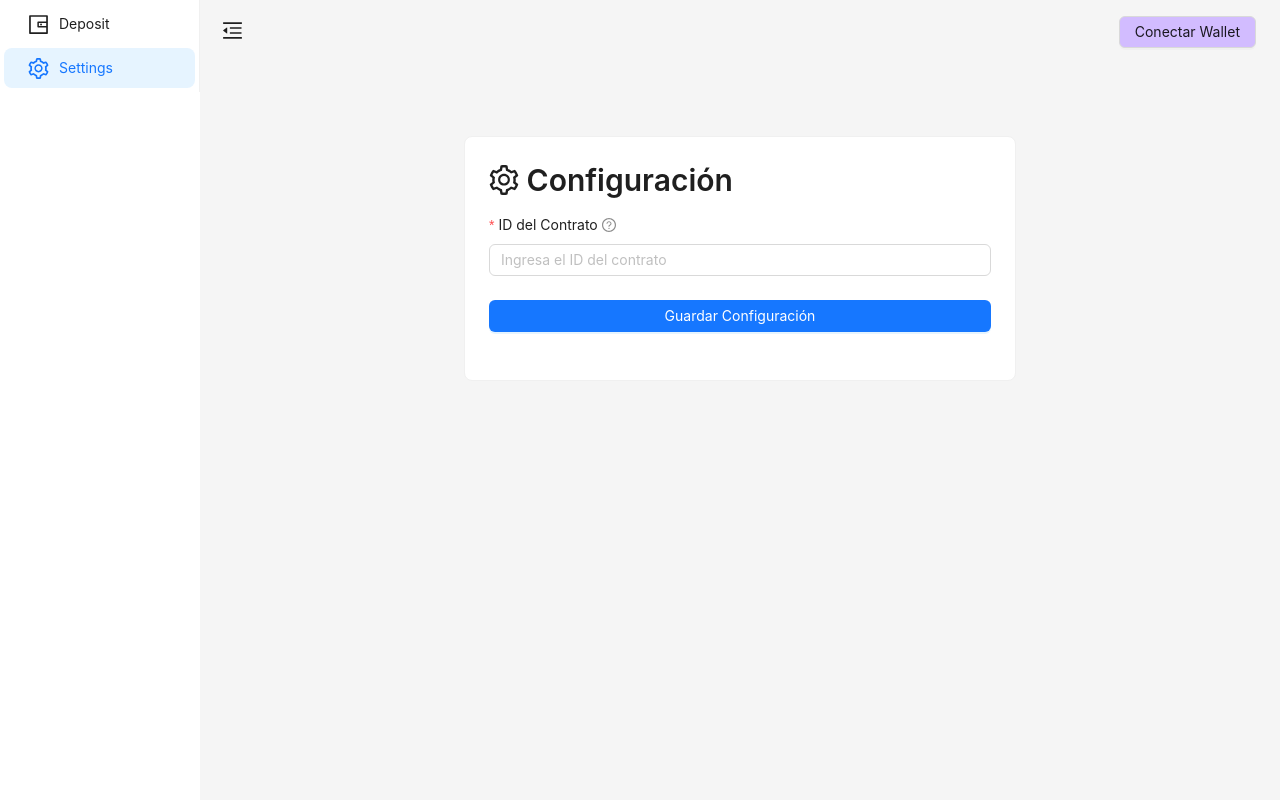
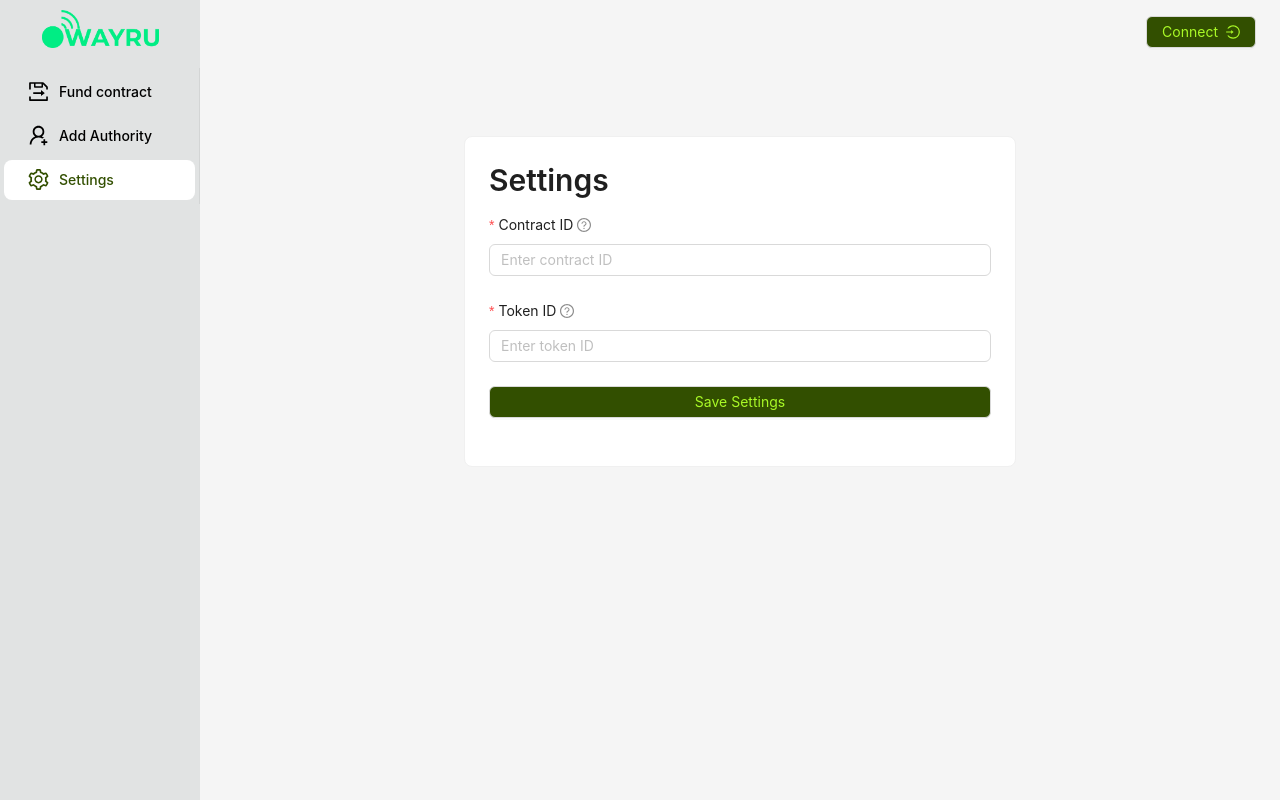
Before and after one commit to Wayru-Network/solana-contract-admin-web, a React (Vite) app: page / in a window 1280 px wide. Both pictures are taken after a click on the item "Settings". Built offline with nearby package versions, Linux system fonts and the light colour scheme.

Commit message:
I changed theme styles

```diff
--- a/src/App.tsx
+++ b/src/App.tsx
@@ -1,18 +1,39 @@
 import { PhantomProvider } from "./context/PhantomContext";
 import { NavigationProvider } from "./context/NavigationContext";
 import LayoutComponent from "./components/Layout/Layout";
+import { ConfigProvider } from "antd";
+import { theme as appTheme } from "./styles/theme";
 import "antd/dist/reset.css";
-import { ConfigProvider } from 'antd';
+import "./styles/global.css";
 
 function AppContent() {
-  return (
-    <LayoutComponent />
-  );
+  return <LayoutComponent />;
 }
 
 function App() {
   return (
-    <ConfigProvider>
+    <ConfigProvider
+      theme={{
+        components: {
+          Menu: {
+            itemActiveBg: appTheme.palette.common.white,
+            itemBg: appTheme.palette.wayru.secondary,
+            itemColor: appTheme.palette.common.black,
+            itemSelectedBg: appTheme.palette.common.white,
+            itemSelectedColor: appTheme.palette.wayru.secondaryContainer,
+            colorBgContainer: appTheme.palette.wayru.inverseSurface,
+            fontSize: 14,
+          },
+          Button: {
+            colorPrimary: appTheme.palette.wayru.secondaryContainer,
+            colorPrimaryHover: appTheme.palette.wayru.secondaryContainer,
+            colorPrimaryActive: appTheme.palette.wayru.secondaryContainer,
+            primaryColor: appTheme.palette.wayru.onSecondaryContainer,
+            fontSize: 14,
+          },
+        },
+      }}
+    >
       <PhantomProvider>
         <NavigationProvider>
           <AppContent />
--- a/src/components/Header/Header.tsx
+++ b/src/components/Header/Header.tsx
@@ -1,16 +1,10 @@
-import { MenuUnfoldOutlined, MenuFoldOutlined } from "@ant-design/icons";
-import { Button } from "antd";
 import { Header } from "antd/es/layout/layout";
 import { theme as appTheme } from "../../styles/theme";
 import { usePhantom } from "../../hooks/usePhantom";
+import { LoginOutlined, LogoutOutlined } from "@ant-design/icons";
+import Button from "../UI/Button";
 
-export const HeaderComponent = ({
-  collapsed,
-  setCollapsed,
-}: {
-  collapsed: boolean;
-  setCollapsed: (collapsed: boolean) => void;
-}) => {
+export const HeaderComponent = () => {
   const { connect, publicKey, disconnect } = usePhantom();
 
   return (
@@ -23,32 +17,7 @@ export const HeaderComponent = ({
         backgroundColor: "transparent",
       }}
     >
-      { <Button
-        type="text"
-        icon={
-          collapsed ? (
-            // Show "unfold" icon when sidebar is collapsed | Mostrar ícono "desplegar" cuando la barra lateral está colapsada
-            <MenuUnfoldOutlined
-              style={{
-                fontSize: appTheme.iconSize.medium,
-              }}
-            />
-          ) : (
-            // Show "fold" icon when sidebar is expanded | Mostrar ícono "plegar" cuando la barra lateral está expandida
-            <MenuFoldOutlined
-              style={{
-                fontSize: appTheme.iconSize.medium,
-              }}
-            />
-          )
-        }
-        onClick={() => setCollapsed(!collapsed)}
-        style={{
-          fontSize: "16px",
-          width: 64,
-          height: 64,
-        }}
-      />}
+      {<div />}
       <div
         style={{
           marginRight: "24px",
@@ -58,19 +27,38 @@ export const HeaderComponent = ({
         }}
       >
         {publicKey && (
-          <span style={{ color: appTheme.palette.wayru.onSurface }}>
-            Wallet: {publicKey.toString().slice(0, 4)}...
-            {publicKey.toString().slice(-4)}
-          </span>
+          <>
+            <span
+              style={{
+                color: appTheme.palette.wayru.surface,
+                fontWeight: "400",
+              }}
+            >
+              Wallet:
+            </span>
+            <span
+              style={{
+                color: appTheme.palette.wayru.onTertiaryFixed,
+                fontWeight: "400",
+              }}
+            >
+              {publicKey.toString().slice(0, 6)}...
+              {publicKey.toString().slice(-6)}
+            </span>
+          </>
         )}
         <Button
           type="default"
+          iconPosition="end"
+          icon={publicKey ? <LogoutOutlined /> : <LoginOutlined />}
           onClick={() => (publicKey ? disconnect() : connect())}
           style={{
-            background: appTheme.palette.wayru.primary,
+            background: appTheme.palette.wayru.secondaryContainer,
+            fontSize: "14px",
+            color: appTheme.palette.wayru.onSecondaryContainer,
           }}
         >
-          {publicKey ? "Desconectar" : "Conectar Wallet"}
+          {publicKey ? "Disconnect" : "Connect"}
         </Button>
       </div>
     </Header>
--- a/src/components/Layout/Layout.tsx
+++ b/src/components/Layout/Layout.tsx
@@ -6,7 +6,7 @@ import { HeaderComponent } from "../Header/Header";
 const { Content } = Layout;
 
 const LayoutComponent: React.FC = () => {
-  const [collapsed, setCollapsed] = useState(false);
+  const [collapsed] = useState(false);
 
   return (
     <Layout
@@ -25,7 +25,7 @@ const LayoutComponent: React.FC = () => {
           background: "transparent",
         }}
       >
-       <HeaderComponent collapsed={collapsed} setCollapsed={setCollapsed} />
+       <HeaderComponent/>
         <Content
           style={{
             margin: "24px 16px",
--- a/src/components/Sidebar/Sidebar.tsx
+++ b/src/components/Sidebar/Sidebar.tsx
@@ -1,9 +1,13 @@
 import { Layout, Menu } from "antd";
 import {
   SettingOutlined,
-  WalletOutlined,
+  DeliveredProcedureOutlined,
+  UserAddOutlined,
 } from "@ant-design/icons";
 import { useNavigation } from "../../hooks/useNavigationContext";
+import { theme as appTheme } from "../../styles/theme";
+import Logo from "../../assets/logo-green.png";
+
 const { Sider } = Layout;
 
 export const Sidebar = ({ collapsed }: { collapsed: boolean }) => {
@@ -13,9 +17,15 @@ export const Sidebar = ({ collapsed }: { collapsed: boolean }) => {
   const menuItems = [
     {
       key: "deposit",
-      icon: <WalletOutlined style={{ fontSize: IconSize }} />,
-      label: "Deposit",
+      icon: <DeliveredProcedureOutlined style={{ fontSize: IconSize }} />,
+      label: "Fund contract",
       onClick: () => setCurrentScreen("deposit"),
+    },
+    {
+      key: "add-authority",
+      icon: <UserAddOutlined style={{ fontSize: IconSize }} />,
+      label: "Add Authority",
+      onClick: () => setCurrentScreen("add-authority"),
     },
     {
       key: "settings",
@@ -26,11 +36,24 @@ export const Sidebar = ({ collapsed }: { collapsed: boolean }) => {
   ];
 
   return (
-    <Sider theme="light" collapsed={collapsed}>
-    <div className="demo-logo-vertical" />
+    <Sider
+      theme="light"
+      collapsed={collapsed}
+      style={{
+        backgroundColor: appTheme.palette.wayru.inverseSurface,
+      }}
+    >
+      <div className="logo">
+        <img style={{ width: "65%", height: "60%" }} src={Logo} alt="Logo" />
+      </div>
       <Menu
         theme="light"
         mode="inline"
+        defaultSelectedKeys={['deposit']}
+        style={{
+          backgroundColor: appTheme.palette.wayru.inverseSurface,
+          fontWeight: "500",
+        }}
         items={menuItems}
       />
     </Sider>
--- /dev/null
+++ b/src/components/UI/Button.tsx
@@ -0,0 +1,20 @@
+import { Button as AntdButton, ButtonProps } from "antd";
+import { theme as appTheme } from "../../styles/theme";
+
+const Button = (props: ButtonProps) => {
+  return (
+    <AntdButton
+      {...props}
+      style={{
+        background: appTheme.palette.wayru.secondaryContainer,
+        fontSize: "14px",
+        color: appTheme.palette.wayru.onSecondaryContainer,
+        ...props.style,
+      }}
+    >
+      {props.children}
+    </AntdButton>
+  );
+};
+
+export default Button;
--- a/src/screens/Deposit/Deposit.tsx
+++ b/src/screens/Deposit/Deposit.tsx
@@ -10,7 +10,6 @@ import {
   message,
 } from "antd";
 import {
-  WalletOutlined,
   DollarOutlined,
   LoadingOutlined,
 } from "@ant-design/icons";
@@ -71,7 +70,7 @@ const Deposit: React.FC = () => {
     <div style={{ maxWidth: 600, margin: "0 auto", padding: "24px" }}>
       <Card>
         <Title level={2}>
-          <WalletOutlined /> Deposit
+           Fund contract
         </Title>
 
         <Form form={form} layout="vertical" onFinish={handleSubmit}>
--- a/src/screens/Settings/Settings.tsx
+++ b/src/screens/Settings/Settings.tsx
@@ -1,5 +1,5 @@
-import { Card, Input, Button, Form, Typography } from 'antd';
-import { SettingOutlined } from '@ant-design/icons';
+import { Card, Input, Form, Typography,  } from 'antd';
+import Button from '../../components/UI/Button';
 
 const { Title } = Typography;
 
@@ -12,7 +12,7 @@ const Settings = () => {
     <div style={{ maxWidth: 600, margin: '0 auto', padding: '24px' }}>
       <Card>
         <Title level={2}>
-          <SettingOutlined /> Configuración
+          Settings
         </Title>
 
         <Form
@@ -21,19 +21,31 @@ const Settings = () => {
         >
           <Form.Item
             name="contractId"
-            label="ID del Contrato"
-            tooltip="Agregar ID del contrato para depósitos"
-            rules={[{ required: true, message: 'Por favor ingresa el ID del contrato' }]}
+            label="Contract ID"
+            tooltip="Enter contract ID for deposits"
+            rules={[{ required: true, message: 'Please enter the contract ID' }]}
           >
             <Input
-              placeholder="Ingresa el ID del contrato"
+              placeholder="Enter contract ID"
+              style={{ width: '100%' }}
+            />
+          </Form.Item>
+
+          <Form.Item
+            name="token"
+            label="Token ID"
+            tooltip="Enter token ID for deposits"
+            rules={[{ required: true, message: 'Please enter the token ID' }]}
+          >
+            <Input
+              placeholder="Enter token ID"
               style={{ width: '100%' }}
             />
           </Form.Item>
 
           <Form.Item>
-            <Button type="primary" htmlType="submit" block>
-              Guardar Configuración
+            <Button htmlType="submit" block>
+              Save Settings
             </Button>
           </Form.Item>
         </Form>
--- a/src/services/reward-system/deposit-token.ts
+++ b/src/services/reward-system/deposit-token.ts
@@ -123,7 +123,7 @@ export const depositToken = async ({
 
         const { signature } = await provider.signAndSendTransaction(transaction);
 
-        // Esperar hasta que la transacción sea confirmada o falle
+        // wait for confirmation
         let status = await connection.getSignatureStatus(signature);
         let retries = 30; // maximum number of retries
 
--- /dev/null
+++ b/src/styles/global.css
@@ -0,0 +1,8 @@
+
+.logo {
+    display: flex;
+    justify-content: center;
+    align-items: center;
+    padding: 10px;
+    margin-bottom: 10px;
+}
```
Also changed, not shown: src/assets/logo-green.png (added), 1 other file (tests, documents, lock files or other folders). Lines whose indentation alone changed are shown as unchanged.
